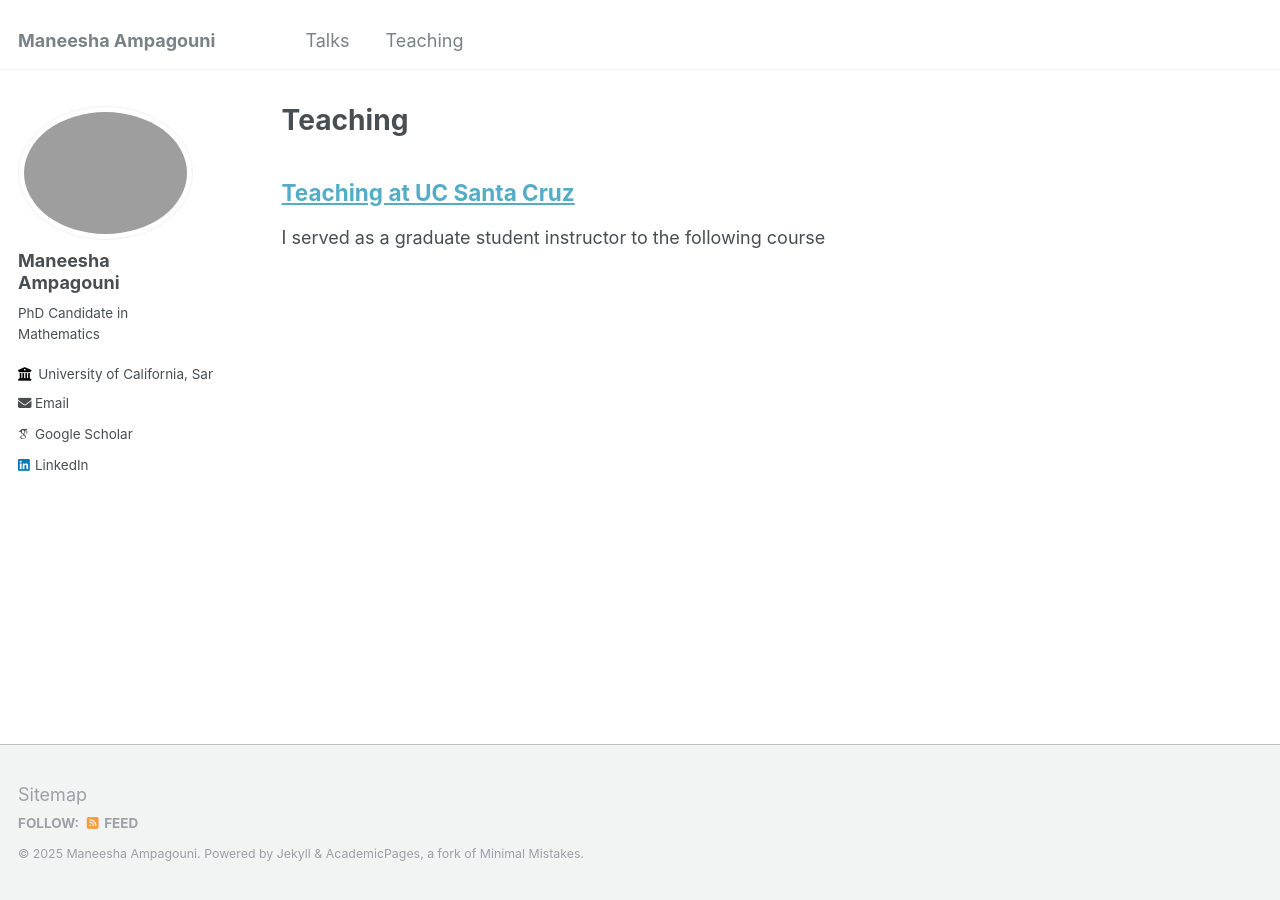
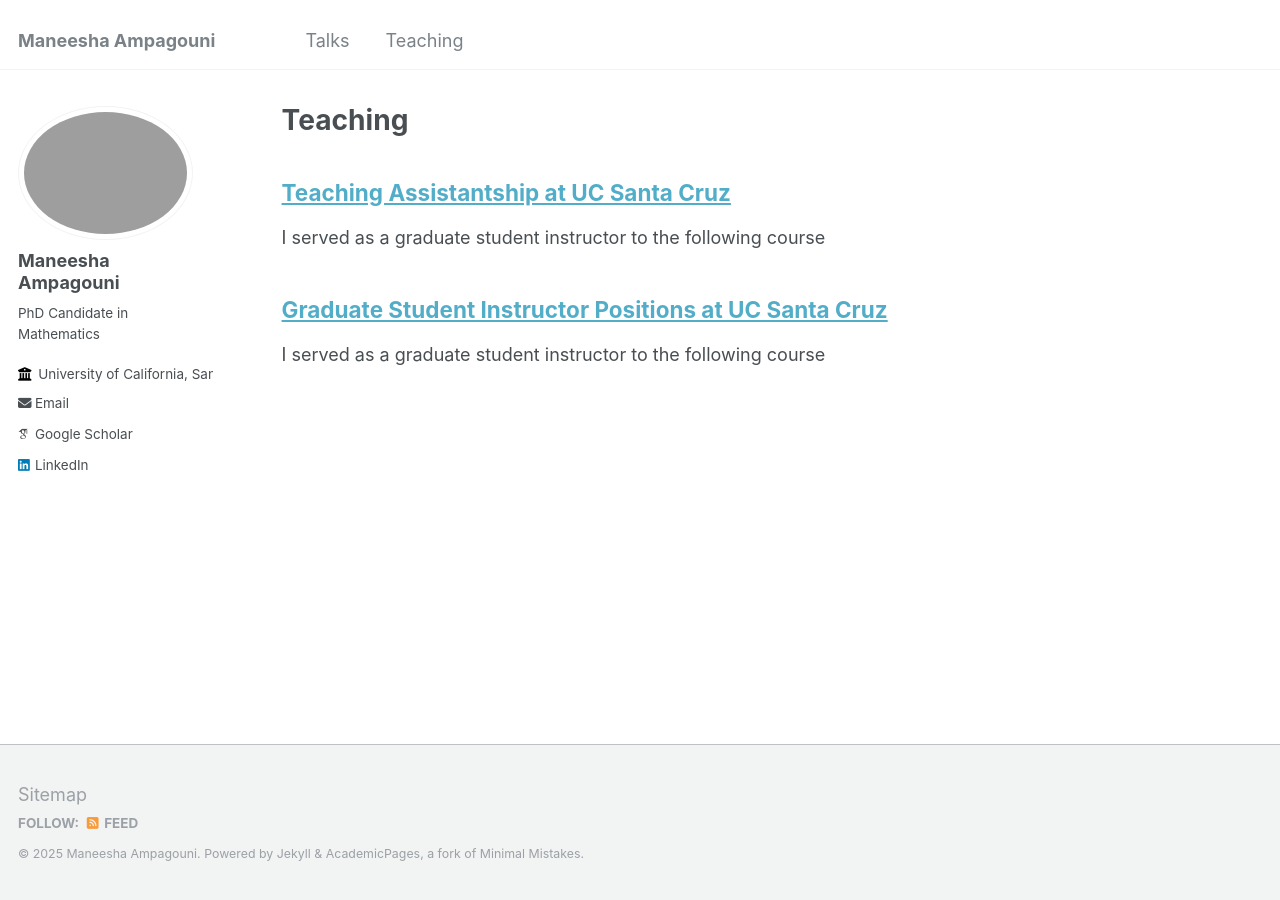
Before and after one commit to ManeeshaAmpagouni/maneeshaampagouni.github.io, a Jekyll site: the page built from _pages/teaching.html, in a window 1280 px wide. Built offline with Jekyll 4.4.1, drawn with Linux system fonts in a browser that asks for light colours; some web fonts are replaced.

Commit message:
teaching update

```diff
--- /dev/null
+++ b/_teaching/GSI at UCSC.md
@@ -0,0 +1,15 @@
+---
+title: "Graduate Student Instructor Positions at UC Santa Cruz"
+collection: teaching
+type: "Teaching"
+permalink: /teaching/GSI at UCSC
+venue: "University of California, Santa Cruz"
+date: 2024-10-07
+
+---
+
+I served as a graduate student instructor to the following course
+
+- <span style="color:blue">Math 2-01</span>: **College Algebra for Calculus** Summer 2024
+
+---
--- a/_teaching/TAship at UCSC.md
+++ b/_teaching/TAship at UCSC.md
@@ -1,5 +1,5 @@
 ---
-title: "Teaching at UC Santa Cruz"
+title: "Teaching Assistantship at UC Santa Cruz"
 collection: teaching
 type: "Teaching"
 permalink: /teaching/TAship at UCSC
```
